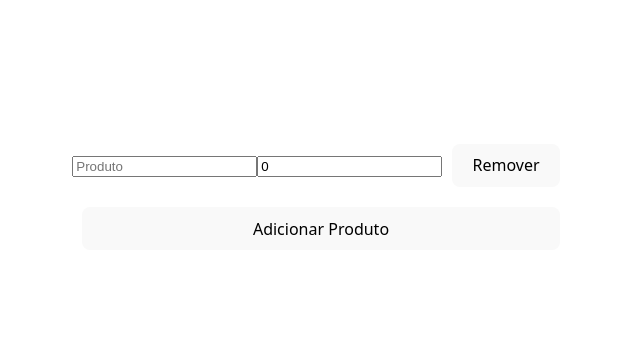
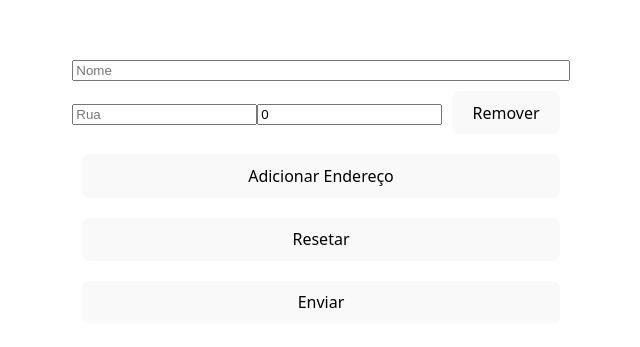
Before and after one commit to CastilhoY/ReactHookFormFundamentos, a React (Vite) app: page / in a window 1280 px wide. Shown: the part 203-550 px from the top of the page, without its empty margins (319-959 px from the left). Built offline with nearby package versions, Linux system fonts and the light colour scheme.

Commit message:
criando formulário com usefield array

```diff
--- a/src/App.tsx
+++ b/src/App.tsx
@@ -6,12 +6,10 @@ import "./App.css";
 
 const schema = z.object({
   nome: z.string().min(3, "O nome deve ter pelo menos 3 caracteres"),
-  produtos: z.array(
+  endereco: z.array(
     z.object({
-      nome: z
-        .string()
-        .min(3, "O nome do produto deve ter pelo menos 3 caracteres"),
-      quantidade: z.number().min(1, "A quantidade deve ser no mínimo 1"),
+      rua: z.string().min(3, "A rua deve ter pelo menos 3 caracteres"),
+      numero: z.number().min(1, "O número deve ser no mínimo 1"),
     })
   ),
 });
@@ -19,17 +17,23 @@ const schema = z.object({
 type FormData = z.infer<typeof schema>;
 
 function App() {
-  const { control, handleSubmit, register } = useForm<FormData>({
+  const {
+    control,
+    handleSubmit,
+    register,
+    reset,
+    formState: { errors },
+  } = useForm<FormData>({
     resolver: zodResolver(schema),
     defaultValues: {
       nome: "",
-      produtos: [{ nome: "", quantidade: 0 }],
+      endereco: [{ rua: "", numero: 0 }],
     },
   });
 
   const { fields, append, remove } = useFieldArray({
     control,
-    name: "produtos",
+    name: "endereco",
   });
 
   const enviarDados = (data: FormData) => {
@@ -39,15 +43,24 @@ function App() {
   return (
     <>
       <form className="form" onSubmit={handleSubmit(enviarDados)}>
+        <input placeholder="Nome" {...register("nome")} />
+        {errors.nome && <p className="error">{errors.nome.message}</p>}
         {fields.map((field, index) => (
           <div key={field.id}>
-            <input placeholder="Produto" {...register(`produtos.${index}.nome`)} />
+            <input placeholder="Rua" {...register(`endereco.${index}.rua`)} />
+            {errors.endereco?.[index]?.rua?.message && (
+              <p className="error">{errors.endereco[index]?.rua?.message}</p>
+            )}
             <input
               type="number"
-              {...register(`produtos.${index}.quantidade`, {
+              {...register(`endereco.${index}.numero`, {
                 valueAsNumber: true,
               })}
             />
+            {errors.endereco?.[index]?.numero?.message && (
+              <p className="error">{errors.endereco[index]?.numero?.message}</p>
+            )}
+
             <button type="button" onClick={() => remove(index)}>
               Remover
             </button>
@@ -56,13 +69,27 @@ function App() {
 
         <button
           type="button"
-          onClick={() => append({
-            nome: "",
-            quantidade: 1,
-          })}
+          onClick={() =>
+            append({
+              rua: "",
+              numero: 1,
+            })
+          }
         >
-          Adicionar Produto
+          Adicionar Endereço
         </button>
+        <button
+          type="button"
+          onClick={() =>
+            reset({
+              nome: "",
+              endereco: [{ rua: "", numero: 0 }],
+            })
+          }
+        >
+          Resetar
+        </button>
+        <button type="submit">Enviar</button>
       </form>
     </>
   );
```
